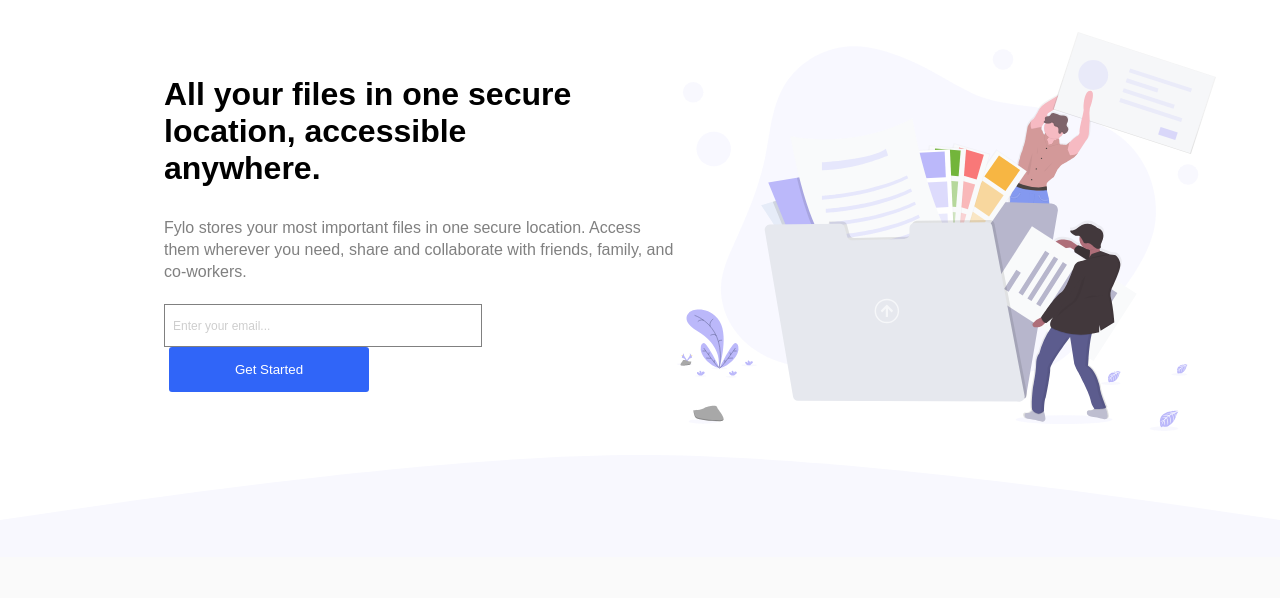
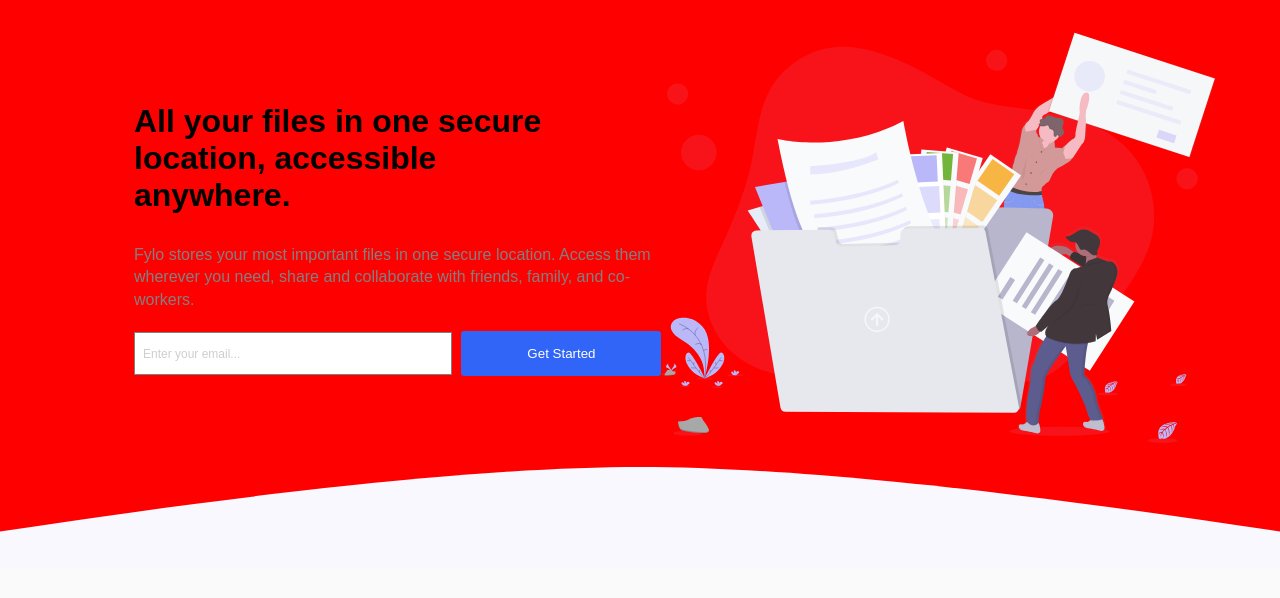
Before and after one commit to joyceshiloheunsang2011/Fylo, a plain HTML site: page index.html in a window 1280 px wide. Shown: the part 126-724 px from the top of the page. Drawn offline with Linux system fonts and the light colour scheme.

Commit message:
Update style.css

```diff
--- a/style.css
+++ b/style.css
@@ -1,5 +1,6 @@
 body{
     font-family: sans-serif;
+    background-color: red;
 }
 *{
     margin: 0;
@@ -25,7 +26,7 @@ header a{
     width: 100%;
 }
 .form-part{
-    margin-left: 100px;
+    margin-left: 70px;
 }
 .form-part p{
     /* margin-right: 30%; */
```
